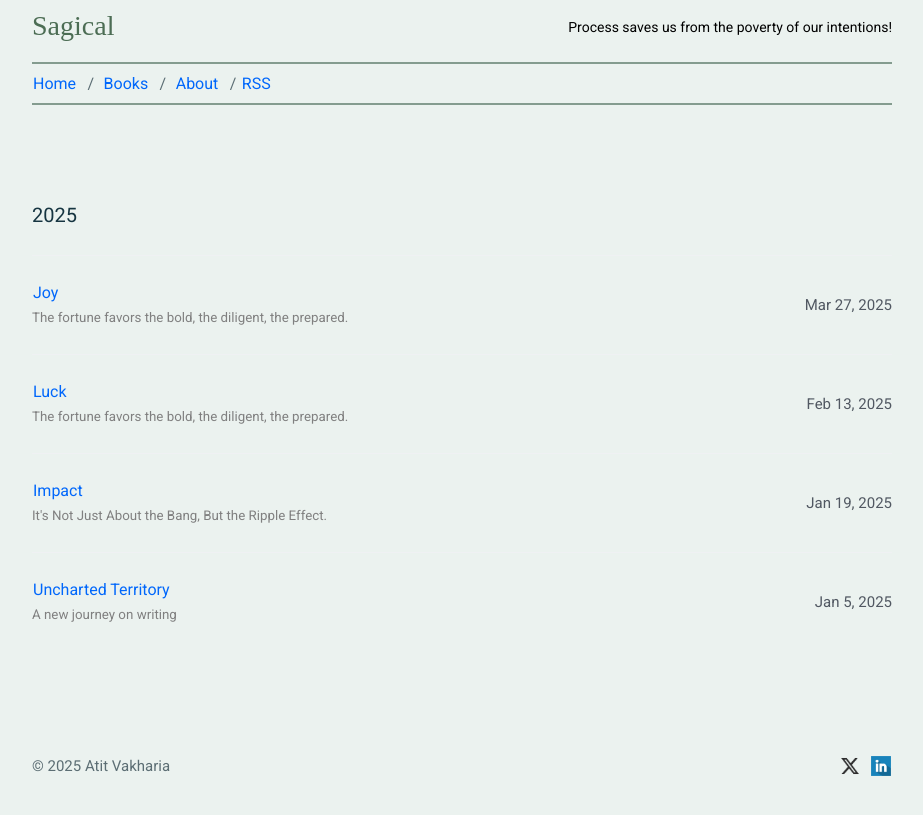
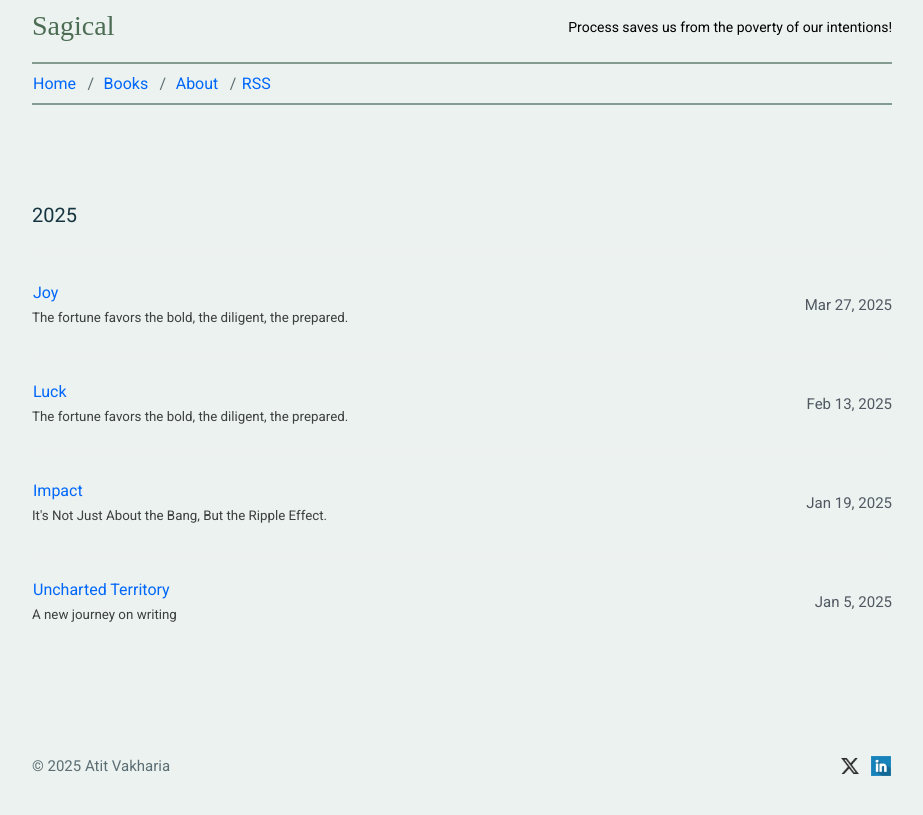
Before and after one commit to mkchoi212/paper-jekyll-theme, a Jekyll site: the page built from index.html, in a window 1280 px wide. Shown: the top 815 px of the page, without its empty margins (178-1101 px from the left). Built offline with Jekyll 4.4.1, drawn with Linux system fonts in a browser that asks for light colours.

Commit message:
Update index.html

```diff
--- a/index.html
+++ b/index.html
@@ -15,7 +15,7 @@ title: Home
       <h3>
         <a href="{{ post.url | prepend: site.baseurl }}">{{post.title}}</a>
         <br>
-        <small>{{post.description}}</small>
+        <small style="color: #3c403e;">{{post.description}}</small>
       </h3>
       <p>{{ post.date | date: "%b %-d, %Y" }}</p>
     </li>
```
